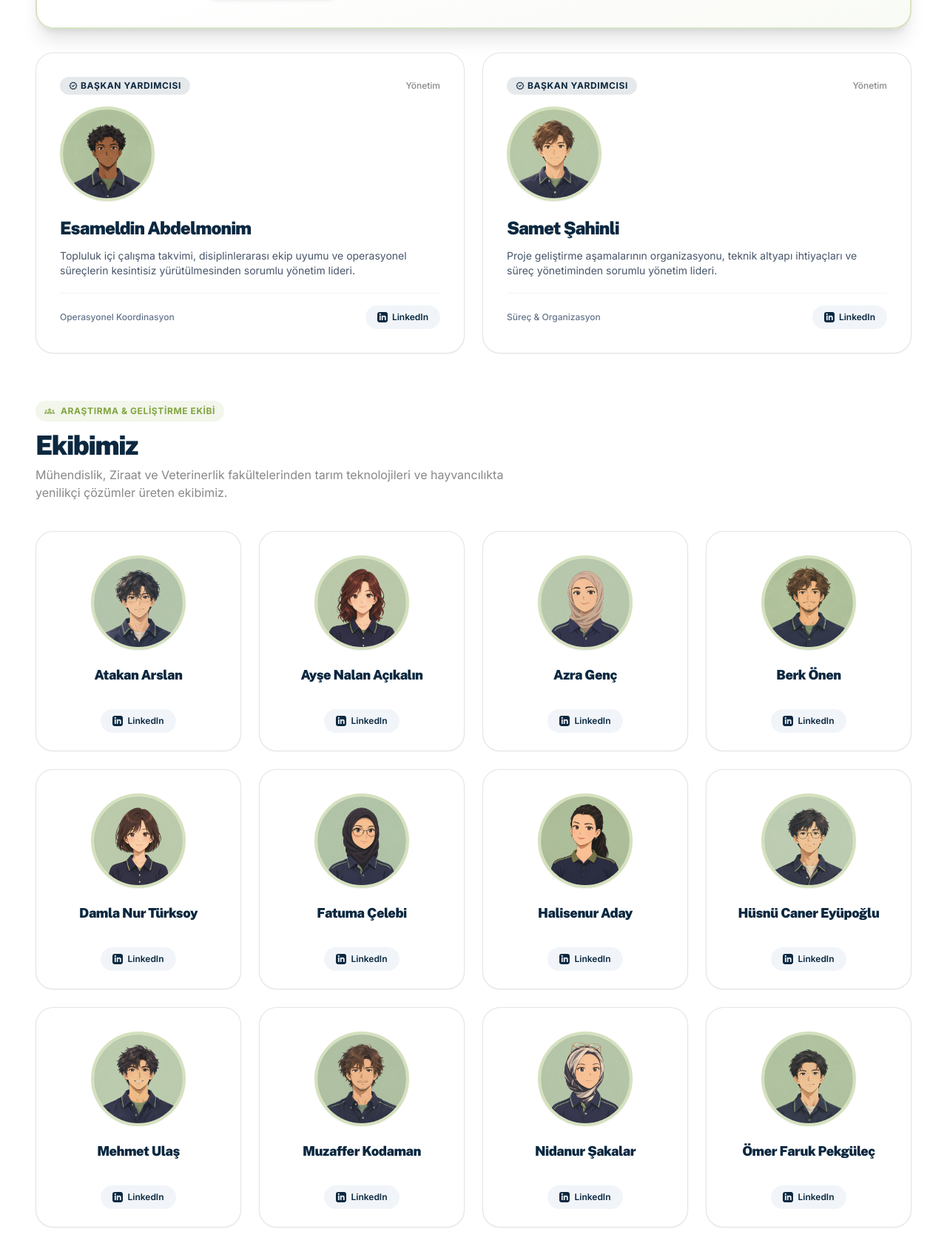
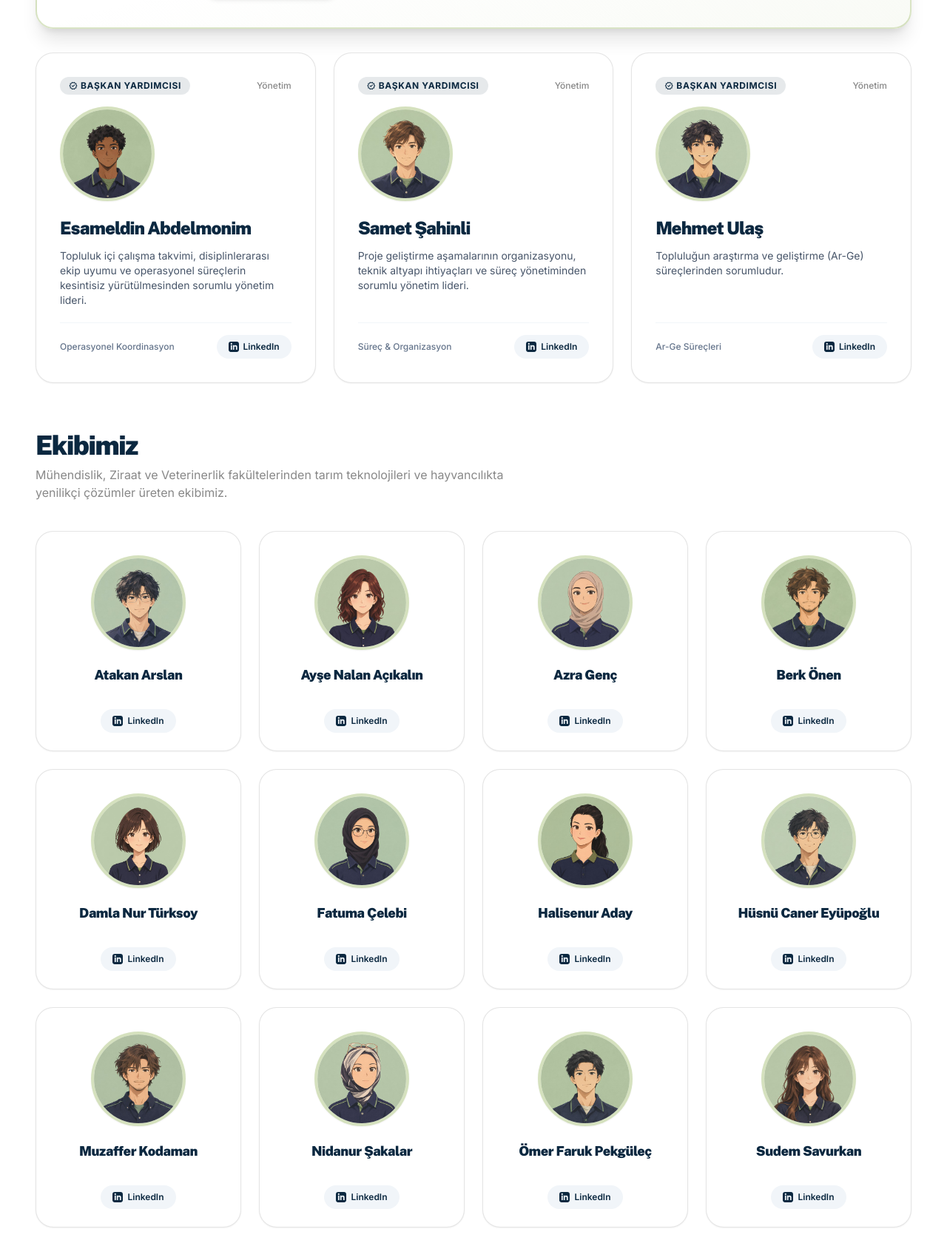
Before and after one commit to AtaCode03/SelcukTume, a plain HTML site: page uyelerimiz/index.html in a window 1280 px wide. Shown: the part 1114-2795 px from the top of the page at 74% size. Drawn offline with nearby package versions, Linux system fonts and the light colour scheme.

Commit message:
Update team count, leadership and site branding

```diff
--- a/uyelerimiz/index.html
+++ b/uyelerimiz/index.html
@@ -3,6 +3,7 @@
 
 <head>
   <meta charset="utf-8" />
+    <link rel="icon" type="image/png" href="/assets/T%C3%BCmeLogo.png" />
   <meta content="width=device-width, initial-scale=1.0" name="viewport" />
   <title>Ekibimiz | Selçuk TÜME</title>
   <meta name="description" content="Selçuk TÜME ekibi – Mühendislik, Ziraat ve Veterinerlik disiplinlerinden bir araya gelerek tarım ve hayvancılık teknolojilerinde geleceği inşa eden kadromuz." />
@@ -68,7 +69,8 @@
   <!-- TopNavBar -->
   <nav class="fixed top-0 w-full z-50 bg-white/80 backdrop-blur-md font-akhand-regular antialiased text-sm tracking-tight border-b border-surface-container-high/50 transition-all duration-300">
         <div class="flex justify-between items-center px-8 md:px-12 py-3.5 max-w-7xl mx-auto">
-            <a href="/" class="text-xl md:text-2xl font-akhand-bold text-brand-navy uppercase tracking-tighter hover:text-brand-green transition-colors duration-300">
+            <a href="/" class="text-xl md:text-2xl font-akhand-bold text-brand-navy uppercase tracking-tighter hover:text-brand-green transition-colors duration-300 inline-flex items-center gap-2">
+                <img src="/assets/T%C3%BCmeLogo.png" alt="" width="32" height="32" class="w-8 h-8 object-contain" />
                 Selçuk tüme
             </a>
             <div class="hidden md:flex space-x-8 items-center">
@@ -125,8 +127,8 @@
         <!-- Hero Number Stats (3 Counters) -->
         <div class="grid grid-cols-1 sm:grid-cols-3 gap-6 mt-10 pt-8 border-t border-white/10" data-reveal="fade-up" data-reveal-delay="200">
           <div>
-            <div class="font-akhand-bold text-3xl sm:text-4xl text-brand-green mb-1" data-counter-target="130" data-counter-suffix="" data-counter-duration="1800">130</div>
-            <p class="text-xs text-slate-300 font-label uppercase tracking-wider">Aktif Üye</p>
+            <div class="font-akhand-bold text-3xl sm:text-4xl text-brand-green mb-1" data-counter-target="18" data-counter-suffix="" data-counter-duration="1800">18</div>
+            <p class="text-xs text-slate-300 font-label uppercase tracking-wider">Ekip Üyesi</p>
           </div>
           <div>
             <div class="font-akhand-bold text-3xl sm:text-4xl text-brand-green mb-1" data-counter-target="3" data-counter-duration="1500">3</div>
@@ -200,8 +202,8 @@
 
       </div>
 
-      <!-- Deputy captains (2 Cards Side by Side) -->
-      <div class="grid grid-cols-1 md:grid-cols-2 gap-6">
+      <!-- Deputy presidents -->
+      <div class="grid grid-cols-1 md:grid-cols-2 lg:grid-cols-3 gap-6">
         <!-- Esameldin Abdelmonim -->
         <div class="bg-white p-6 sm:p-8 rounded-2xl border border-surface-container-high/60 shadow-sm hover:shadow-xl hover:border-brand-green/30 transition-all duration-300 card-hover group flex flex-col justify-between"
              data-reveal="fade-up" data-reveal-delay="100">
@@ -273,6 +275,42 @@
             </a>
           </div>
         </div>
+
+        <!-- Mehmet Ulaş -->
+        <div class="bg-white p-6 sm:p-8 rounded-2xl border border-surface-container-high/60 shadow-sm hover:shadow-xl hover:border-brand-green/30 transition-all duration-300 card-hover group flex flex-col justify-between"
+             data-reveal="fade-up" data-reveal-delay="300">
+          <div>
+            <div class="flex items-center justify-between mb-4">
+              <span class="inline-flex items-center gap-1 px-3 py-1 rounded-full bg-brand-navy/10 text-brand-navy font-bold text-xs uppercase tracking-wider">
+                <span class="material-symbols-outlined text-xs">verified</span>
+                Başkan Yardımcısı
+              </span>
+              <span class="text-xs text-on-surface-variant font-medium">Yönetim</span>
+            </div>
+
+            <div class="mb-5">
+              <img src="/assets/anime/mehmet.jpg" alt="Temsili anime portresi" width="160" height="160" loading="lazy" class="w-32 h-32 rounded-full border-4 border-brand-green/30 bg-brand-green/5 object-cover mb-5 shadow-sm" />
+              <h3 class="font-akhand-bold text-xl sm:text-2xl text-brand-navy group-hover:text-brand-green transition-colors">
+                Mehmet Ulaş
+              </h3>
+              <p class="text-slate-600 font-body text-xs sm:text-sm mt-3 leading-relaxed">
+                Topluluğun araştırma ve geliştirme (Ar-Ge) süreçlerinden sorumludur.
+              </p>
+            </div>
+          </div>
+
+          <div class="pt-4 border-t border-slate-100 flex items-center justify-between">
+            <span class="text-xs text-slate-500 font-medium">Ar-Ge Süreçleri</span>
+            <a class="inline-flex items-center gap-1.5 px-4 py-2 rounded-full bg-slate-100 text-brand-navy hover:bg-brand-green hover:text-white transition-all text-xs font-semibold"
+               href="https://www.linkedin.com/in/mehmet-ulaş-a109a7403?utm_source=share_via&utm_content=profile&utm_medium=member_android" target="_blank" rel="noopener noreferrer"
+               aria-label="Mehmet Ulaş LinkedIn">
+              <svg class="w-3.5 h-3.5 fill-current" viewBox="0 0 24 24" xmlns="http://www.w3.org/2000/svg">
+                <path d="M19 0h-14c-2.761 0-5 2.239-5 5v14c0 2.761 2.239 5 5 5h14c2.762 0 5-2.239 5-5v-14c0-2.761-2.238-5-5-5zm-11 19h-3v-11h3v11zm-1.5-12.268c-.966 0-1.75-.79-1.75-1.764s.784-1.764 1.75-1.764 1.75.79 1.75 1.764-.783 1.764-1.75 1.764zm13.5 12.268h-3v-5.604c0-3.368-4-3.113-4 0v5.604h-3v-11h3v1.765c1.396-2.586 7-2.777 7 2.476v6.759z"/>
+              </svg>
+              <span>LinkedIn</span>
+            </a>
+          </div>
+        </div>
       </div>
     </section>
 
@@ -280,10 +318,6 @@
     <section id="ekip-section" class="max-w-7xl mx-auto px-6 md:px-12 pt-8 pb-16 transition-all duration-300">
       <!-- Section Header -->
       <div class="mb-10 text-center md:text-left" data-reveal="fade-up">
-        <div class="inline-flex items-center gap-2 px-3 py-1 rounded-full bg-brand-green/10 text-brand-green text-xs font-label uppercase font-bold tracking-wider mb-3">
-          <span class="material-symbols-outlined text-sm">groups</span>
-          Araştırma & Geliştirme Ekibi
-        </div>
         <h2 class="font-akhand-bold text-3xl md:text-4xl text-brand-navy">
           Ekibimiz
         </h2>
@@ -438,25 +472,6 @@
             <a class="inline-flex items-center gap-1.5 px-4 py-2 rounded-full bg-slate-100 text-brand-navy hover:bg-brand-green hover:text-white transition-all text-xs font-semibold group/btn"
                href="https://www.linkedin.com/in/hcanere/" target="_blank" rel="noopener noreferrer"
                aria-label="Hüsnü Caner Eyüpoğlu LinkedIn Profili">
-              <svg class="w-3.5 h-3.5 fill-current" viewBox="0 0 24 24" xmlns="http://www.w3.org/2000/svg">
-                <path d="M19 0h-14c-2.761 0-5 2.239-5 5v14c0 2.761 2.239 5 5 5h14c2.762 0 5-2.239 5-5v-14c0-2.761-2.238-5-5-5zm-11 19h-3v-11h3v11zm-1.5-12.268c-.966 0-1.75-.79-1.75-1.764s.784-1.764 1.75-1.764 1.75.79 1.75 1.764-.783 1.764-1.75 1.764zm13.5 12.268h-3v-5.604c0-3.368-4-3.113-4 0v5.604h-3v-11h3v1.765c1.396-2.586 7-2.777 7 2.476v6.759z"/>
-              </svg>
-              <span>LinkedIn</span>
-            </a>
-          </div>
-        </div>
-
-        <div class="bg-white p-6 rounded-2xl border border-surface-container-high/60 shadow-sm hover:shadow-xl hover:border-brand-green/30 transition-all duration-300 card-hover flex flex-col items-center text-center justify-between group">
-          <div class="w-full flex flex-col items-center py-2">
-            <img src="/assets/anime/mehmet.jpg" alt="Temsili anime portresi" width="160" height="160" loading="lazy" class="w-32 h-32 rounded-full border-4 border-brand-green/30 bg-brand-green/5 object-cover mb-5 shadow-sm" />
-            <h3 class="font-akhand-bold text-lg text-brand-navy group-hover:text-brand-green transition-colors tracking-tight mb-4">
-              Mehmet Ulaş
-            </h3>
-          </div>
-          <div class="w-full flex justify-center pt-2">
-            <a class="inline-flex items-center gap-1.5 px-4 py-2 rounded-full bg-slate-100 text-brand-navy hover:bg-brand-green hover:text-white transition-all text-xs font-semibold group/btn"
-               href="https://www.linkedin.com/in/mehmet-ulaş-a109a7403?utm_source=share_via&utm_content=profile&utm_medium=member_android" target="_blank" rel="noopener noreferrer"
-               aria-label="Mehmet Ulaş LinkedIn Profili">
               <svg class="w-3.5 h-3.5 fill-current" viewBox="0 0 24 24" xmlns="http://www.w3.org/2000/svg">
                 <path d="M19 0h-14c-2.761 0-5 2.239-5 5v14c0 2.761 2.239 5 5 5h14c2.762 0 5-2.239 5-5v-14c0-2.761-2.238-5-5-5zm-11 19h-3v-11h3v11zm-1.5-12.268c-.966 0-1.75-.79-1.75-1.764s.784-1.764 1.75-1.764 1.75.79 1.75 1.764-.783 1.764-1.75 1.764zm13.5 12.268h-3v-5.604c0-3.368-4-3.113-4 0v5.604h-3v-11h3v1.765c1.396-2.586 7-2.777 7 2.476v6.759z"/>
               </svg>
```
Also changed, not shown: iletisim/index.html (+3 -5 lines), index.html (+5 -3 lines), tesekkurler/index.html (+3 -1 lines).
